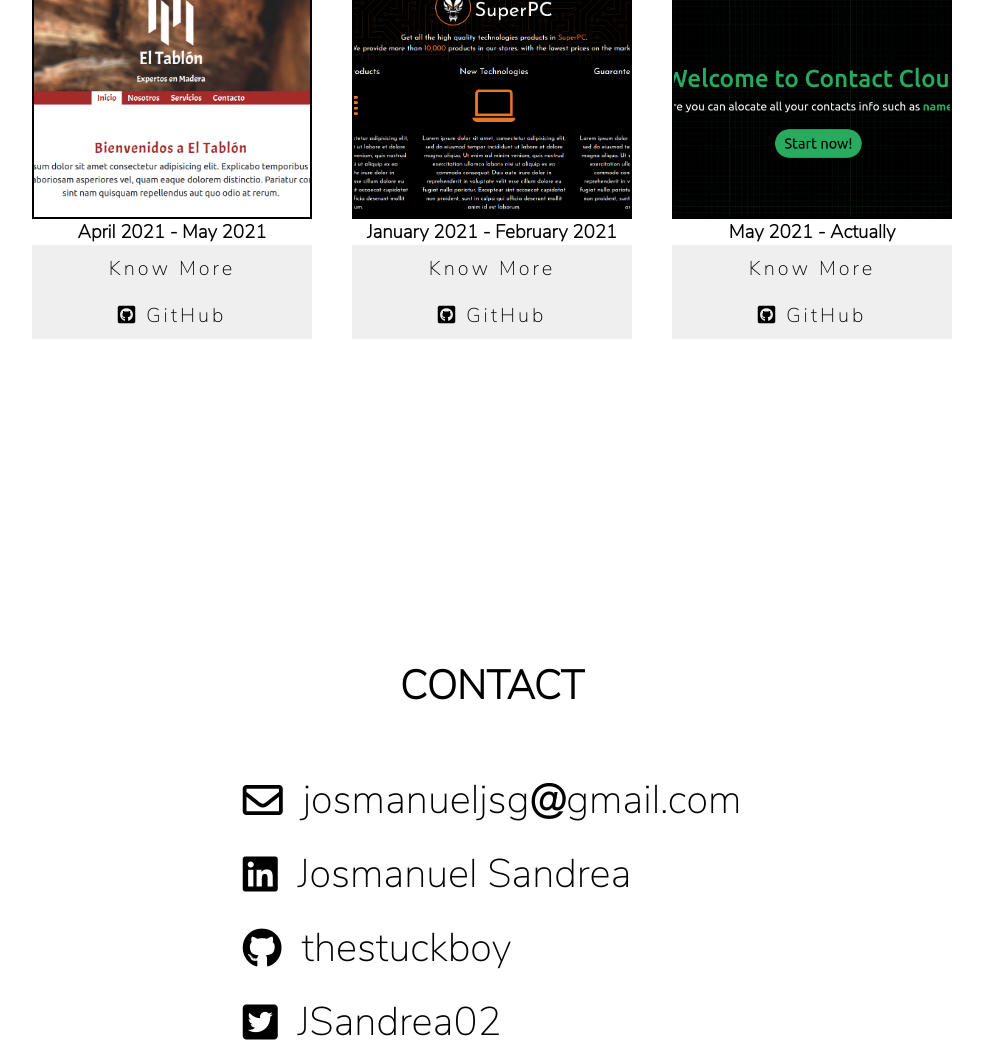
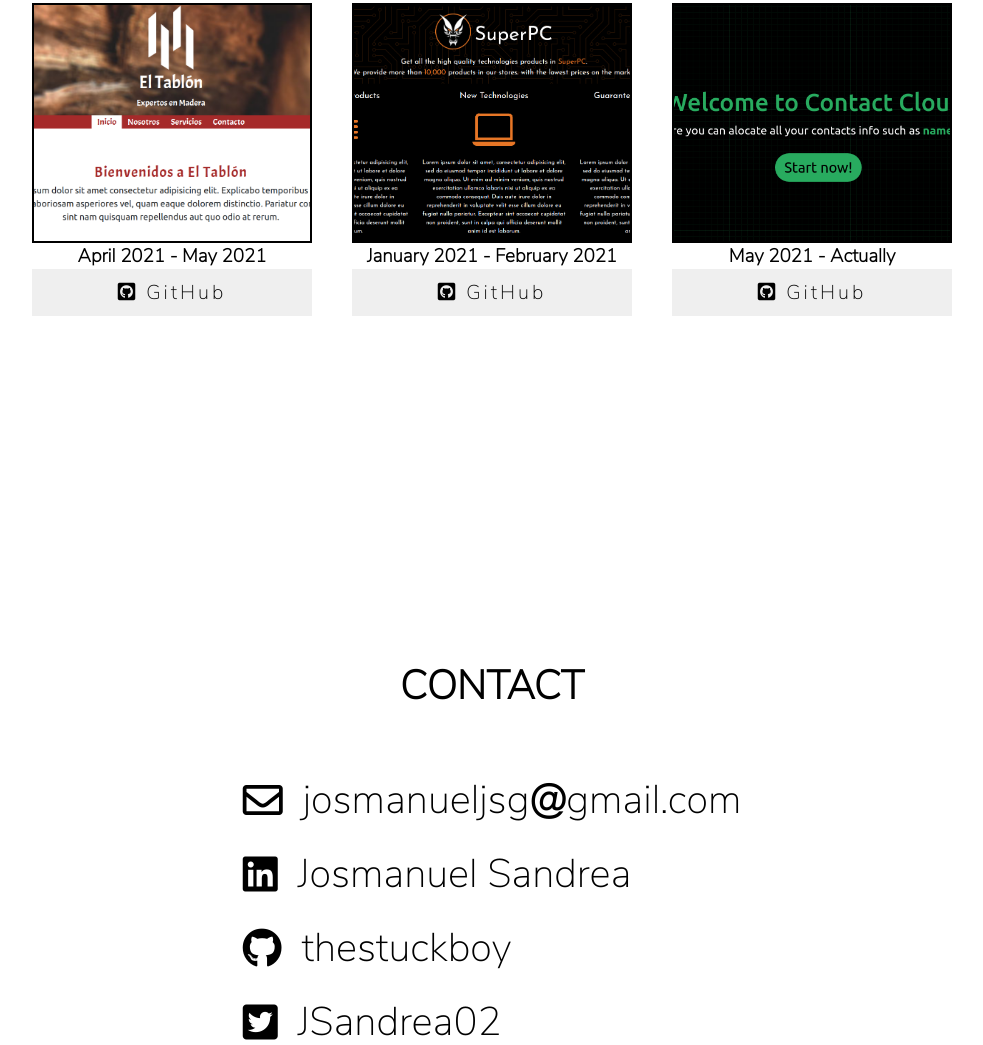
Before and after one commit to thestuckboy/My-Project, a plain HTML site: page index.html in a window 1280 px wide. Shown: the part 1904-2949 px from the top of the page, without its empty margins (148-1131 px from the left). Drawn offline with nearby package versions, Linux system fonts and the light colour scheme.

Commit message:
Deleted Know More button temporary

```diff
--- a/index.html
+++ b/index.html
@@ -108,21 +108,18 @@
                 <h1><span class="fab fa-github-square"></span> El Tablón</h1>
                 <img src="img/ElTablon.png" alt="El Tablon">
                 <h3>April 2021 - May 2021</h3>
-                <a href="#" target="_blank"><button>Know More</button></a>
                 <a href="https://bit.ly/3fddgyY" target="_blank"><button><span class="fab fa-github-square"></span> GitHub</button></a>
             </div>
             <div>
                 <h1><span class="fab fa-github-square"></span> SuperPC</h1>
                 <img src="img/superpc.png" alt="SuperPc">
                 <h3>January 2021 - February 2021</h3>
-                <a href="#" target="_blank"><button>Know More</button></a>
                 <a href="https://bit.ly/3hZtePp" target="_blank"><button><span class="fab fa-github-square"></span> GitHub</button></a>
             </div>
             <div>
                 <h1><span class="fab fa-github-square"></span> Contact Cloud</h1>
                 <img src="img/contact-cloud.png" alt="Contact Cloud">
                 <h3>May 2021 - Actually</h3>
-                <a href="#" target="_blank"><button>Know More</button></a>
                 <a href="https://bit.ly/3vemUHh" target="_blank"><button><span class="fab fa-github-square"></span> GitHub</button></a>
             </div>
         </div>
```
